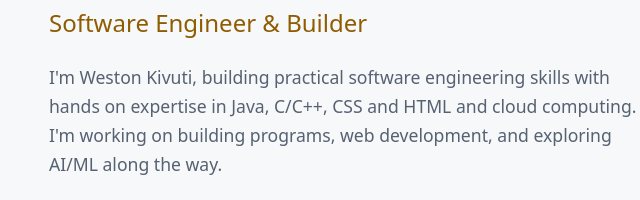
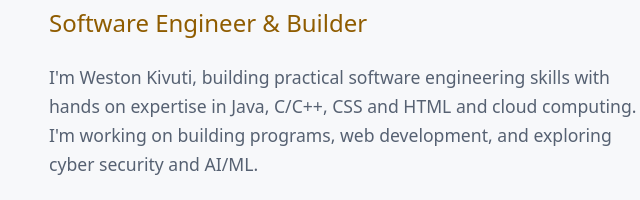
Before and after one commit to WestonKivuti/Weston-Tech-Portfolio, a plain HTML site: page index.html in a window 1280 px wide. Shown: the part 260-460 px from the top of the page, 71-711 px from the left. Drawn offline with Linux system fonts and the light colour scheme.

Commit message:
minor change

```diff
--- a/index.html
+++ b/index.html
@@ -4,7 +4,7 @@
 <meta charset="utf-8">
 <meta name="viewport" content="width=device-width, initial-scale=1">
 <title>Weston Tech | Weston Kivuti, Software Engineer &amp; Builder</title>
-<meta name="description" content="Portfolio of Weston Kivuti (Weston Tech), an undergraduate Software Engineering student building practical software engineering skills, web development, and cloud computing and am currently exploring AI/ML.">
+<meta name="description" content="Portfolio of Weston Kivuti (Weston Tech), an undergraduate Software Engineering student building practical software engineering skills, web development, and cloud computing and am currently exploring cyber security and AI/ML.">
 <meta name="author" content="Weston Kivuti">
 <meta name="theme-color" content="#0e1217">
 <meta property="og:type" content="website">
@@ -50,7 +50,7 @@ try{var t=localStorage.getItem('theme')||(matchMedia('(prefers-color-scheme: lig
     <div class="hero-copy">
       <h1>Weston Tech</h1>
       <p class="role">Software Engineer &amp; Builder</p>
-      <p class="lead">I'm Weston Kivuti, building practical software engineering skills with hands on expertise in Java, C/C++, CSS and HTML and cloud computing. I'm working on building programs, web development, and exploring AI/ML along the way.</p>
+      <p class="lead">I'm Weston Kivuti, building practical software engineering skills with hands on expertise in Java, C/C++, CSS and HTML and cloud computing. I'm working on building programs, web development, and exploring cyber security and AI/ML.</p>
       <div class="btns">
         <a class="btn primary" href="#projects">View Projects</a>
         <a class="btn" href="#contact">Contact Me</a>
--- a/js/script.js
+++ b/js/script.js
@@ -105,7 +105,7 @@ const skills = {
   'Programming Languages': ['C', 'C++', 'Java', 'JavaScript'],
   'Web Technologies': ['HTML5', 'CSS3', 'JavaScript'],
   'Development Tools': ['Git', 'GitHub', 'VS Code'],
-  'Areas of Interest': ['AI/ML', 'Cloud Computing', 'Software Engineering', 'Web Development'],
+  'Areas of Interest': ['AI/ML', 'Cloud Computing', 'Software Engineering', 'Cyber security', 'Web Development'],
   'Currently Learning': ['Software engineering ', 'AI/ML', 'Cloud Computing']
 };
 
```
